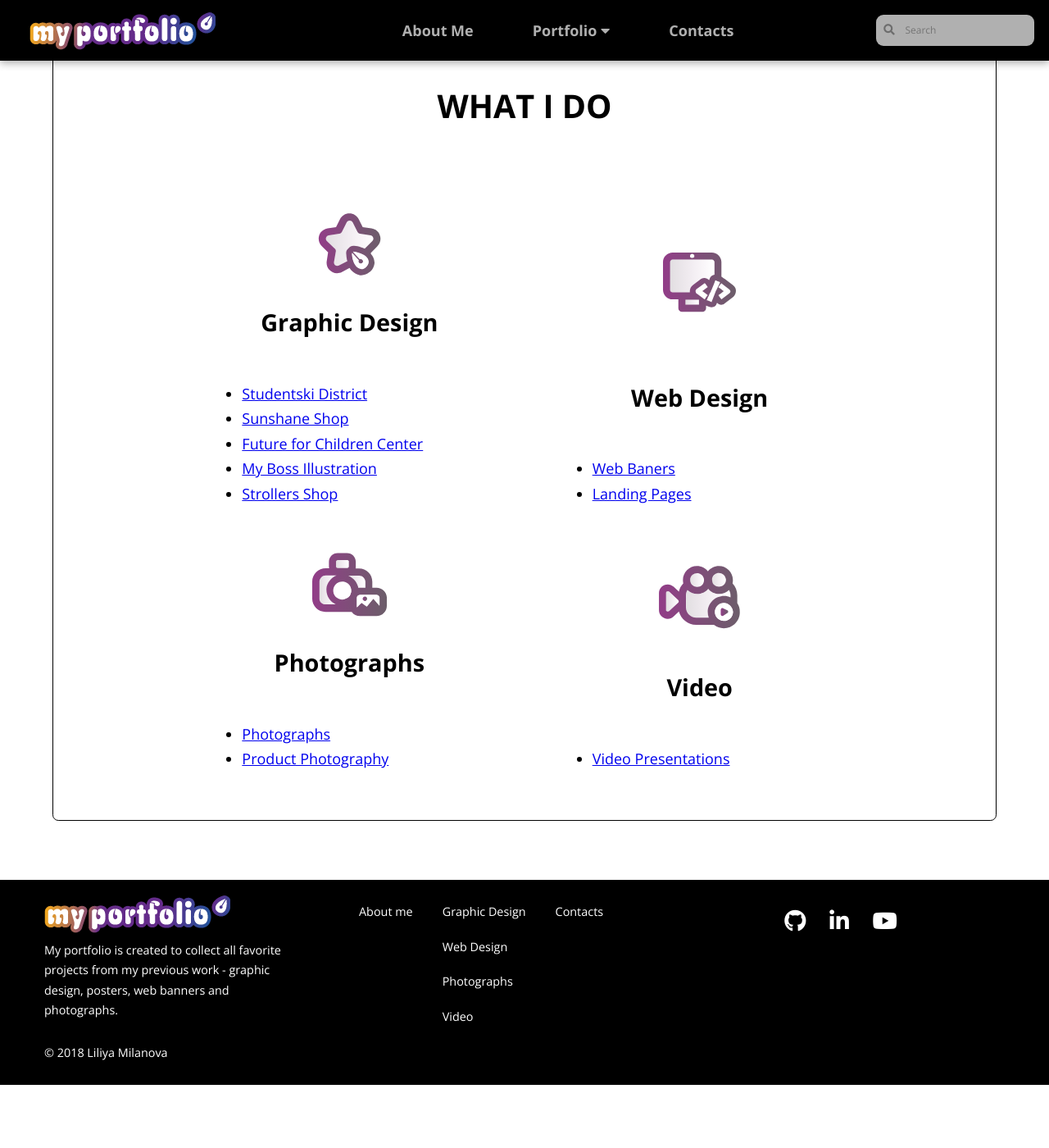
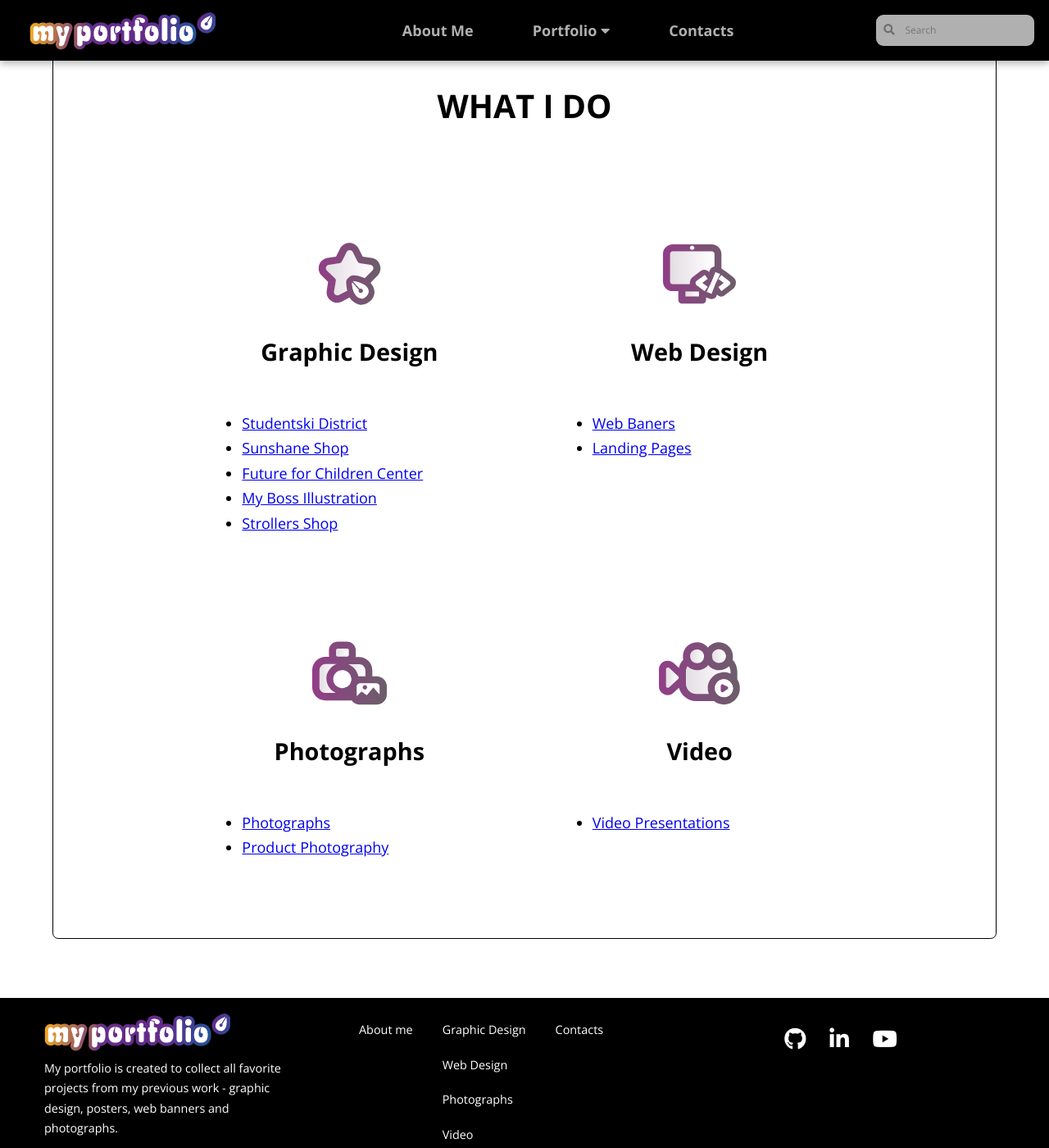
Before and after one commit to LiliyaMilanova/myportfolio, a Jekyll site: the page built from index.html, in a window 1280 px wide and 1400 px high, scrolled down 734 px. Shown: the whole window at 82% size. Built offline with Jekyll 4.4.1, drawn with Linux system fonts in a browser that asks for light colours; nearby versions of some CDN libraries; before the commit the page ends 2057 px from its top, so only the background shows below that.

Commit message:
Update styles.css

```diff
--- a/css/styles.css
+++ b/css/styles.css
@@ -96,6 +96,7 @@ body {
 .wrap-content {
     display: flex;
     flex-wrap: wrap;
+    align-items: flex-start;
     margin: 2rem 0 1.3rem 0;
 }
 
@@ -103,7 +104,7 @@ body {
     display: flex;
     flex-direction: column;
     flex-wrap: wrap;
-    margin: 1rem auto;
+    margin: 3rem auto;
     width: 40%;
 }
 
```
